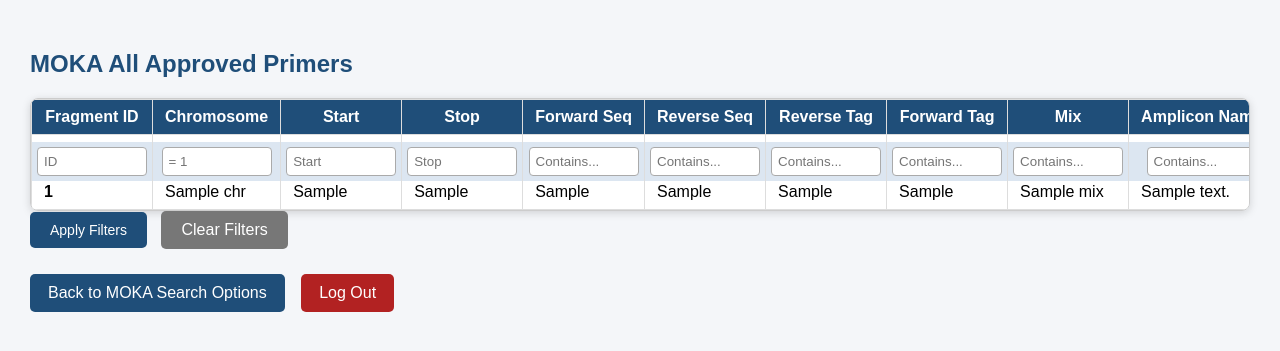
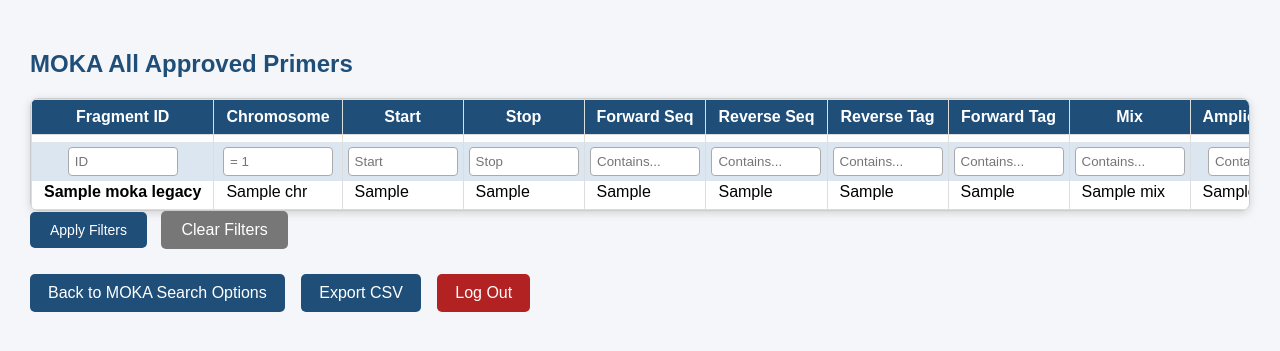
Before and after one commit to moka-guys/gstt_primer_design, a Flask app: page /query_moka_all_approved in a window 1280 px wide. Shown: the top 351 px of the page. Run offline with Flask 3, Linux system fonts and the light colour scheme; the visitor is signed in with stand-in values (Sample User, id 1); a database or web service that is not in the repository returns one stand-in record (values such as "Sample title"); parts of the project's set-up code (start-up, migrations or seed data) failed here and were passed over; some libraries are stand-ins or nearby versions.

Commit message:
export moka query

```diff
--- a/app.py
+++ b/app.py
@@ -489,7 +489,12 @@ def query_moka_id():
                 msg='No matching primers found.'
             )
 
-        # Display results
+        # Save the successful query for CSV export
+        session["moka_export"] = {
+                                "type": "id",
+                                "primer_id": primer_id
+                                }
+
         return render_template(
             'query_moka_id_result.html',
             results=result_list
@@ -542,7 +547,11 @@ def query_moka_position():
                 results=[],
                 msg='No matching primers found.'
             )
-
+        session["moka_export"] = {
+                                    "type": "position",
+                                    "chromosome": chromosome,
+                                    "position": position
+                                }
         # Display results
         return render_template(
             'query_moka_position_result.html',
@@ -578,7 +587,7 @@ def query_moka_all_approved():
         if request.method == "POST":
 
             filters = {
-                "amplicon_id": request.form.get("amplicon_id", "").strip(),
+                "primer_name": request.form.get("primer_name", "").strip(),
                 "chromosome": request.form.get("chromosome", "").strip(),
                 "start": request.form.get("start", "").strip(),
                 "stop": request.form.get("stop", "").strip(),
@@ -608,6 +617,11 @@ def query_moka_all_approved():
             DB_HOST,
             filters=filters
         )
+        # Save the query used for the current results
+        session["moka_export"] = {
+                                    "type": "approved",
+                                    "filters": filters
+                                }
 
         return render_template(
             "query_moka_all_approved_result.html",
@@ -876,6 +890,7 @@ def update_row():
 
 
 @app.route("/export_csv")
+@login_required
 def export_csv():
     rows = session["query_results"]
     output = StringIO()
@@ -891,6 +906,98 @@ def export_csv():
             "Content-Disposition": "attachment; filename=exported_primers.csv"
         }
     )
+
+
+@app.route("/export_moka_csv")
+@login_required
+def export_moka_csv():
+
+    export_info = session.get("moka_export")
+
+    if not export_info:
+        return "No MOKA query available for export.", 400
+
+    try:
+
+        if export_info["type"] == "id":
+            primer_id = export_info["primer_id"]
+            rows = query_moka_by_id(
+                DB_NAME,
+                DB_USER,
+                DB_PASSWORD,
+                DB_HOST,
+                primer_id
+            )
+
+            filename = "moka_id_results.csv"
+
+        elif export_info["type"] == "position":
+            chromosome = export_info["chromosome"]
+            position = export_info["position"]
+
+            rows = query_moka_by_position(
+                DB_NAME,
+                DB_USER,
+                DB_PASSWORD,
+                DB_HOST,
+                chromosome,
+                position
+            )
+
+            filename = "moka_position_results.csv"
+
+        elif export_info["type"] == "approved":
+            rows = query_moka_approved(
+                DB_NAME,
+                DB_USER,
+                DB_PASSWORD,
+                DB_HOST,
+                filters=export_info["filters"]
+            )
+
+            filename = "moka_filtered_results.csv"
+        else:
+            return "Invalid MOKA export type.", 400
+
+        output = StringIO()
+        writer = csv.writer(output)
+
+        writer.writerow([
+            "Fragment ID",
+            "Chromosome",
+            "Start",
+            "Stop",
+            "Forward Seq",
+            "Reverse Seq",
+            "Forward Tag",
+            "Reverse Tag",
+            "Mix",
+            "Amplicon Name",
+            "Test Result Notes",
+            "F Freezer",
+            "F Tray",
+            "F Grid",
+            "R Freezer",
+            "R Tray",
+            "R Grid",
+            "Date Ordered",
+            "Manufacturer"
+        ])
+
+        writer.writerows(rows)
+
+        return Response(
+            output.getvalue(),
+            mimetype="text/csv",
+            headers={
+                "Content-Disposition":
+                    f"attachment; filename={filename}"
+            }
+        )
+
+    except Exception:
+        app.logger.exception("Error exporting MOKA results")
+        return "Error generating CSV.", 500
 
 
 @app.route("/manual_insert", methods=["GET", "POST"])
--- a/database/query_db.py
+++ b/database/query_db.py
@@ -421,7 +421,7 @@ def query_moka_approved(dbname, user, password, host, filters=None):
 
     query = """
     SELECT
-        pa."AmpliconID",
+        pa."PrimerName",
         c."Chr",
         pa."Start19",
         pa."Stop19",
--- a/templates/query_moka_all_approved_result.html
+++ b/templates/query_moka_all_approved_result.html
@@ -293,9 +293,9 @@ tbody tr.selected td:first-child {
     <th>
         <input
             type="text"
-            name="amplicon_id"
+            name="primer_name"
             placeholder="ID"
-            value="{{ filters.get('amplicon_id', '') }}"
+            value="{{ filters.get('primer_name', '') }}"
         >
     </th>
 
@@ -531,6 +531,14 @@ tbody tr.selected td:first-child {
 >
     Back to MOKA Search Options
 </a>
+{% if results %}
+<a
+    href="{{ url_for('export_moka_csv') }}"
+    class="button"
+>
+    Export CSV
+</a>
+{% endif %}
 
 <a
     href="{{ url_for('logout') }}"
--- a/templates/query_moka_id_result.html
+++ b/templates/query_moka_id_result.html
@@ -269,6 +269,12 @@ tbody tr.selected td:first-child{
     Back to MOKA Search Options
 </a>
 
+{% if results %}
+<a href="{{ url_for('export_moka_csv') }}" class="button">
+    Export CSV
+</a>
+{% endif %}
+
 
 <a href="{{ url_for('logout') }}" class="button logout">
     Log Out
--- a/templates/query_moka_position_result.html
+++ b/templates/query_moka_position_result.html
@@ -269,7 +269,11 @@ tbody tr.selected td:first-child{
 <a href="{{ url_for('moka_index') }}" class="button">
     Back to MOKA Search Options
 </a>
-
+{% if results %}
+<a href="{{ url_for('export_moka_csv') }}" class="button">
+    Export CSV
+</a>
+{% endif %}
 
 <a href="{{ url_for('logout') }}" class="button logout">
     Log Out
```
